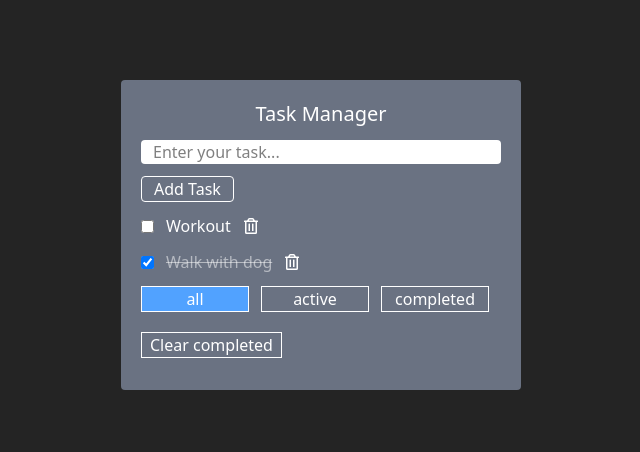
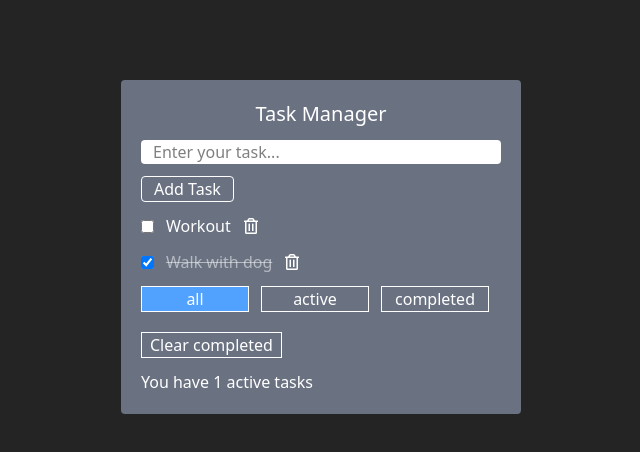
Before and after one commit to Vladimir-Bukhanov/Task-manager, a React (Vite) app: page / in a window 1280 px wide. Shown: the top 452 px of the page, without its empty margins (319-959 px from the left). Built offline with nearby package versions, Linux system fonts and the light colour scheme.

Commit message:
feat: add possibility to check how many active tasks exist

```diff
--- a/src/App.tsx
+++ b/src/App.tsx
@@ -83,6 +83,7 @@ export default function App() {
     setTasks(prev => prev.filter(task => !task.completed))
   }
 
+  const activeTasks = tasks.filter(task => !task.completed).length
 
   return (
     <div className='w-100 bg-gray-500 rounded p-5 mt-20 mx-auto'>
@@ -108,6 +109,7 @@ export default function App() {
       >
         Clear completed
       </button>
+      <p>You have {activeTasks} active tasks</p>
     </div>
   )
 }
```
